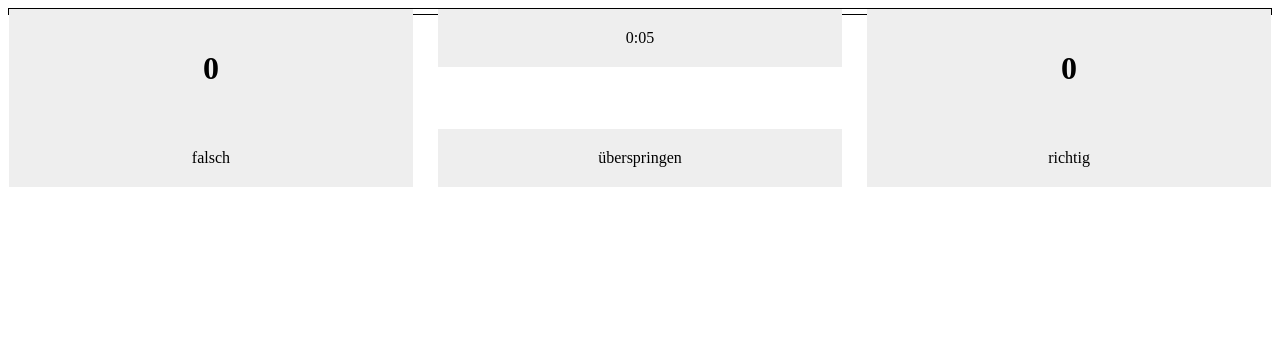
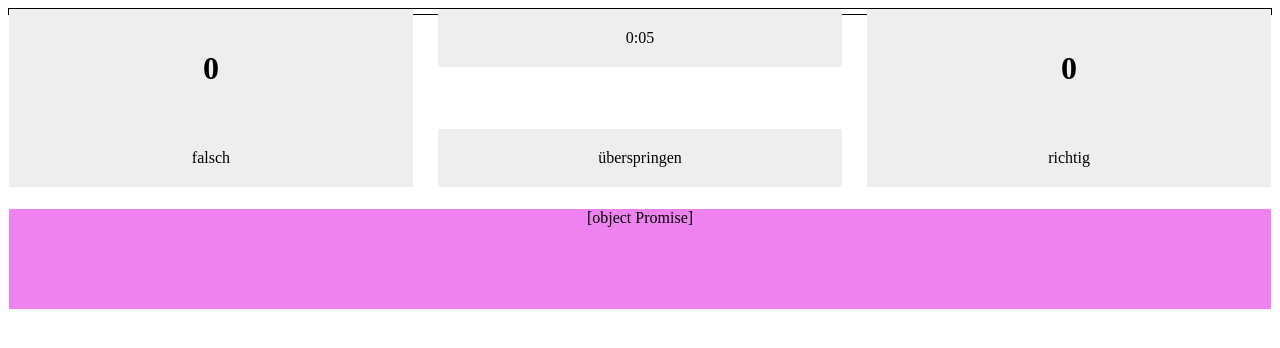
Before and after one commit to xxchillkroetexx/Projektmanagement, a plain HTML site: page game.html in a window 1280 px wide. Drawn offline with Linux system fonts and the light colour scheme.

Commit message:
basic logic in game.js with comments

```diff
--- a/game.html
+++ b/game.html
@@ -3,7 +3,7 @@
 
 <head>
     <title>
-        Begriffsstuzig
+        Blackout
     </title>
     <link rel="stylesheet" href="./style.css">
 </head>
@@ -43,7 +43,7 @@
         </div>
     </div>
     <script type="text/javascript" src="timerscript.js"></script>
-    <!--<script src="./game.js"></script>-->
+    <script type="text/javascript" src="./game.js"></script>
 
 </body>
 
--- a/game.js
+++ b/game.js
@@ -1 +1,26 @@
 //SPIELLOGIK
+
+// Spielkarten aus ./assets/spielkarten.json in Array "cards" importieren
+async function getCards() {
+    const requestURL = "https://github.com/xxchillkroetexx/Projektmanagement/blob/main/assets/spielkarten.json";
+    const request = new Request(requestURL);
+
+    const response = await fetch(request);
+    const cards = await response.json();
+    return cards;
+}
+
+
+
+function showCard() {
+    document.getElementById("foot").innerText = getCards();
+}
+showCard();
+
+// Zufällige Karte aus Array "cards" anzeigen
+
+// Buttons mit Funktion versehen
+
+// Anzeige unterbinden, wenn Timer auf 00:00 steht
+// Teams wechseln
+// Neue Karte anzeigen
--- a/style.css
+++ b/style.css
@@ -32,6 +32,12 @@
     margin-right: 0;
 }
 
+#foot {
+    width: auto;
+    height: 100px;
+    background-color: violet;
+    margin-top: 200px;
+}
 
 
 /* Timer */
```
Also changed, not shown: index.html (+1 -1 lines).
